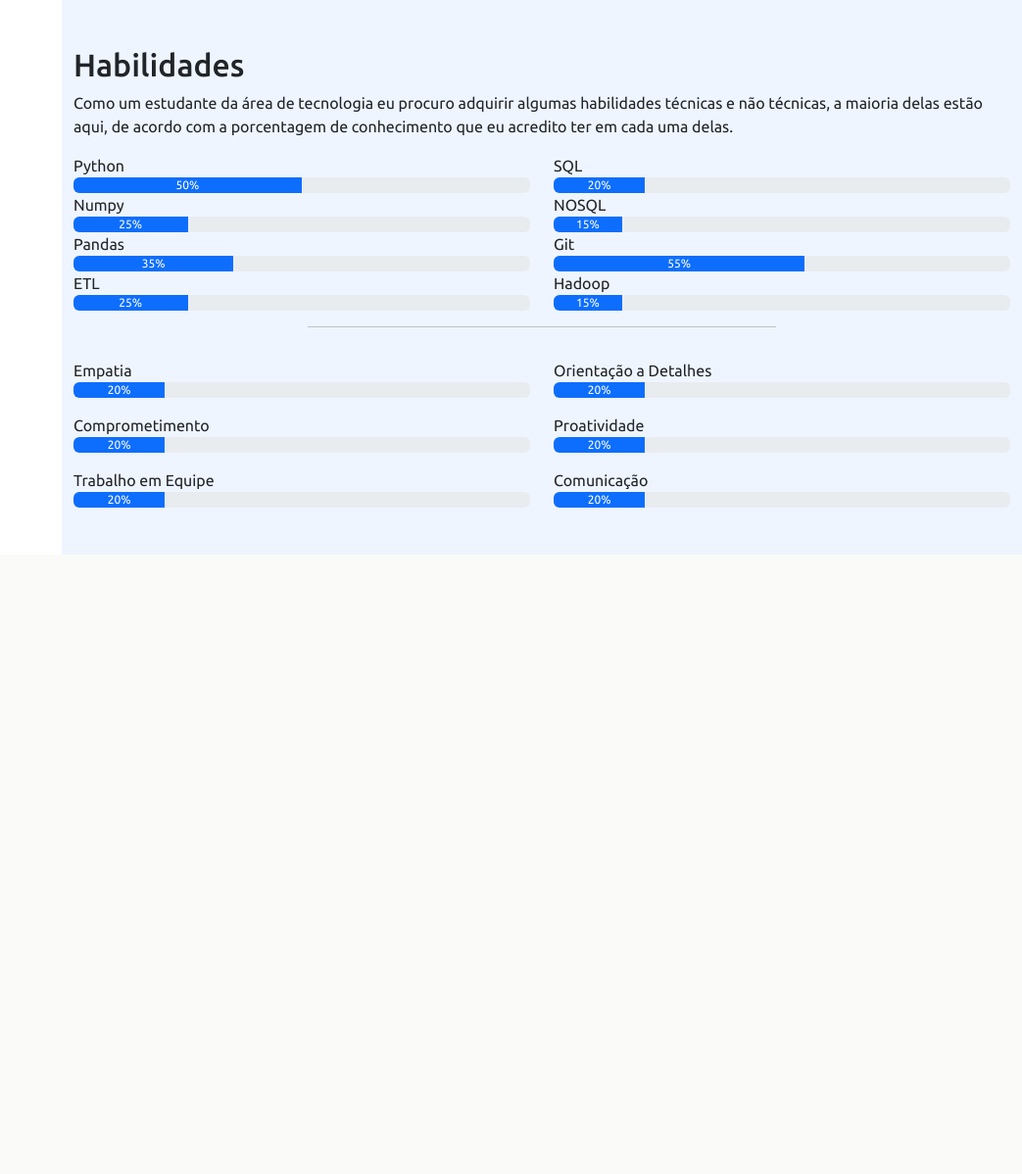
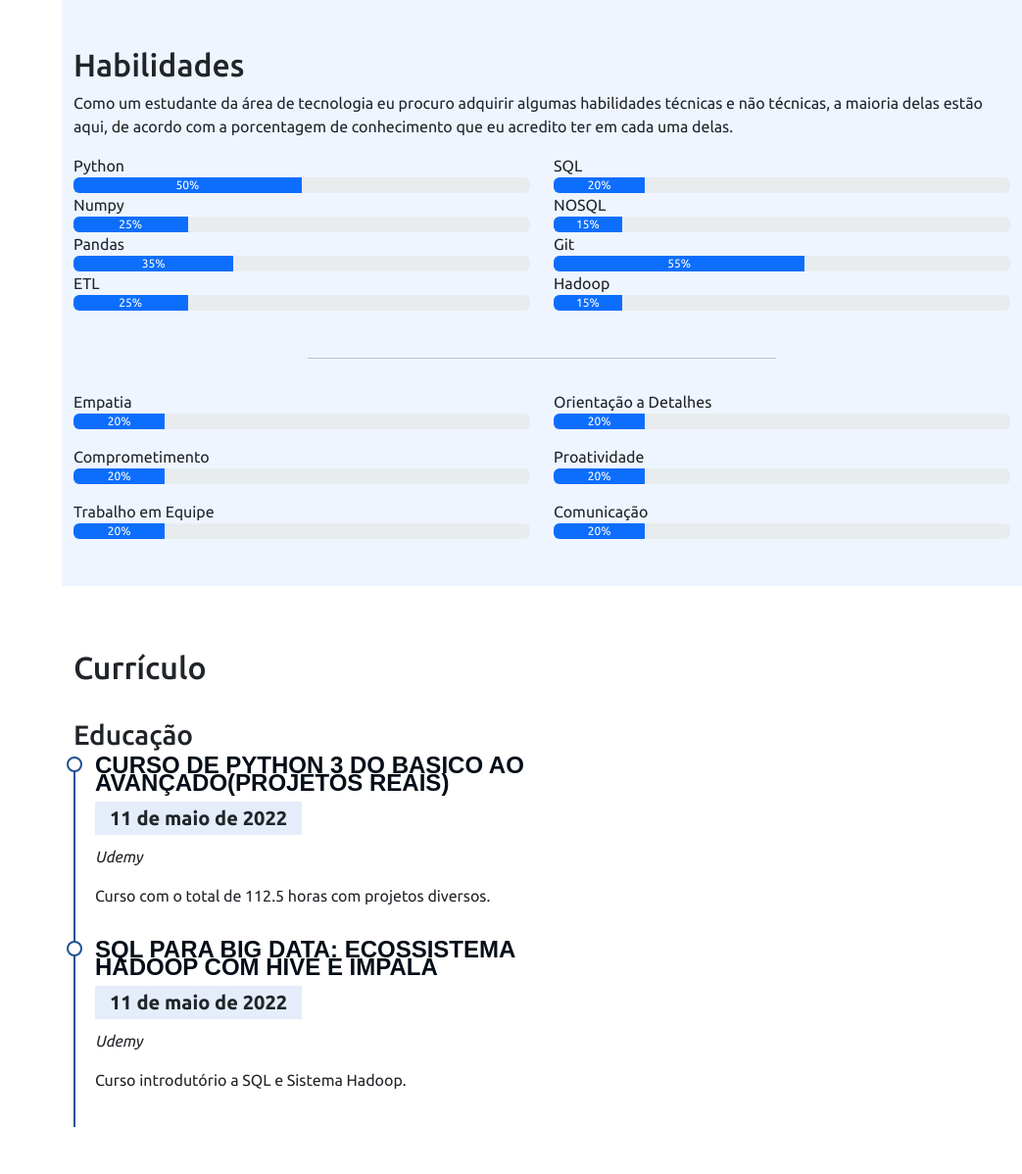
Before and after one commit to DevMichilles/Portfolio, a Flask app: page / in a window 1280 px wide. Shown: the part 1771-2969 px from the top of the page at 98% size, without its empty margins (237-1280 px from the left). Before the commit the page ends 2289 px from the top, so only its background shows below. Run offline with Flask 2, Linux system fonts and the light colour scheme; some libraries are stand-ins or nearby versions.

Commit message:
area de curriculo

```diff
--- a/static/style.css
+++ b/static/style.css
@@ -181,3 +181,46 @@ i.menu-mobile {
  .section-bg{
     background-color: #eff5ff;
  }
+
+ .cv .cv.title{
+    font-weight: 700;
+    margin-top: 20px;
+    margin-bottom: 20px;
+    color: #050d18;
+ }
+
+ .cv .cv-item {
+    padding: 0 0 20px 20px;
+    margin-top: -2px;
+    border-left: 2px solid #1f5297;
+    position: relative;
+ }
+
+ .cv .cv-item h4{
+    line-height: 18px;
+    font-weight: 600;
+    text-transform: uppercase;
+    font-family: "Poppins", sans-serif;
+    color: #050d18;
+    margin-bottom: 10px;
+ }
+
+ .cv .cv-item h5 {
+    background: #e4edf9;
+    padding: 5px 15px;
+    display: inline-block;
+    font-weight: 600;
+    margin-bottom: 10px;
+}
+
+.cv .cv-item::before {
+    content: "";
+    position: absolute;
+    top: 0;
+    left: -9px;
+    width: 16px;
+    height: 16px;
+    border: 2px solid #1f5297;
+    background: #fff;
+    border-radius: 50%;
+}
--- a/templates/index.html
+++ b/templates/index.html
@@ -47,13 +47,13 @@
                   <a class="nav-link" href="#habilidades"><i class="bi bi-list-check"></i> Habilidades</a>
                 </li>
                 <li class="nav-item">
-                    <a class="nav-link" href="#"><i class="bi bi-file-earmark-check-fill"></i> Curriculum</a>
+                    <a class="nav-link" href="#curriculo"><i class="bi bi-file-earmark-check-fill"></i> Curriculum</a>
                   </li>
                   <li class="nav-item">
-                    <a class="nav-link" href="#"><i class="bi bi-collection-play-fill"></i> Portifólio</a>
+                    <a class="nav-link" href="#portfolio"><i class="bi bi-collection-play-fill"></i> Portifólio</a>
                   </li>
                   <li class="nav-item">
-                    <a class="nav-link" href="#"><i class="bi bi-envelope-heart-fill"></i> Contato</a>
+                    <a class="nav-link" href="#contato"><i class="bi bi-envelope-heart-fill"></i> Contato</a>
                   </li>
               </ul>
         </nav>
@@ -188,7 +188,7 @@
                     </div>
                   </div>
 
-                  <hr class="w-50 me-auto ms-auto">
+                  <hr class="mt-5 w-50 me-auto ms-auto">
 
                   <div class="row">
                     <div class="col-md-6">
@@ -249,6 +249,39 @@
 
             </section>
 
+            <section class="mt-5 cv" id="curriculo">
+
+              <div class="container pb-5">
+                <h2 class="pt-3 pb-4 ">Currículo</h2>
+
+                <div class="row">
+                  <div class="col-md-6">
+                    <h3 class="cv-title">Educação</h3>
+
+                    <div class="cv-item">
+                      <h4>Curso de Python 3 do Basico ao Avançado(Projetos Reais)</h4>
+                      <h5>11 de maio de 2022</h5>
+                      <p><em>Udemy</em></p>
+                      <p>Curso com o total de 112.5 horas com projetos diversos. </p>
+                    </div>
+
+                    <div class="cv-item">
+                      <h4>SQL para Big Data: Ecossistema Hadoop com Hive e Impala</h4>
+                      <h5>11 de maio de 2022</h5>
+                      <p><em>Udemy</em></p>
+                      <p>Curso introdutório a SQL e Sistema Hadoop.</p>
+
+                    </div>
+
+                  </div>
+
+                </div>
+              </div>
+
+
+            </section>
+
+
 
 
         </main>
```
